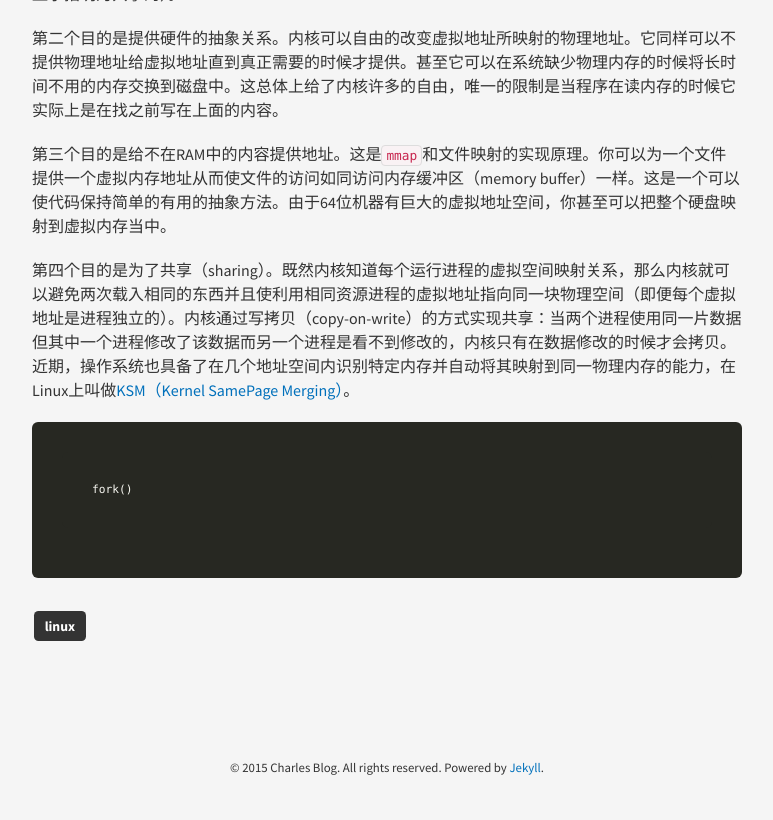
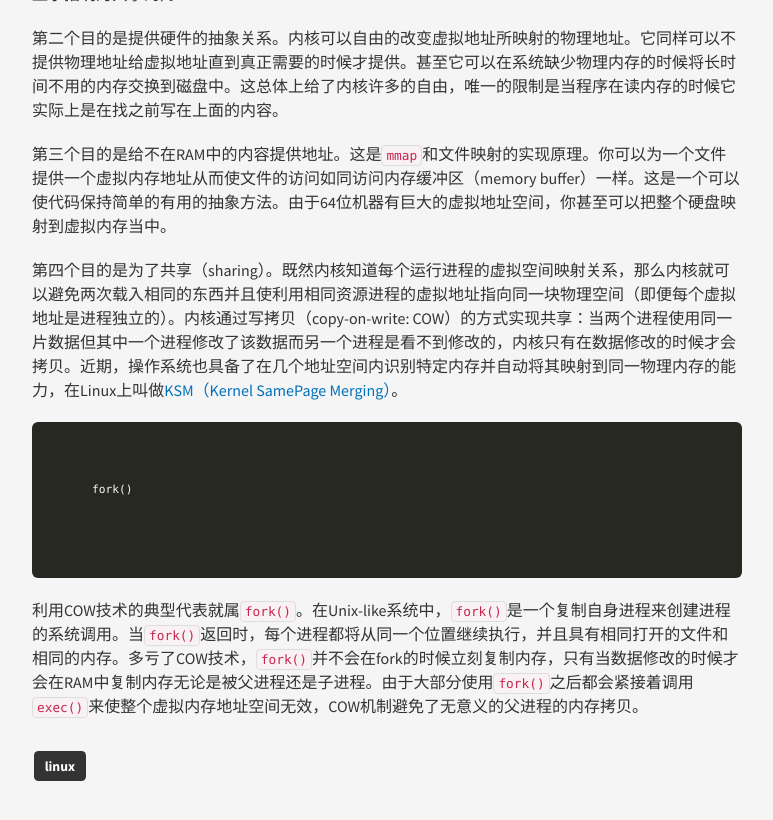
Before and after one commit to JavaCS3/blog, a Jekyll site: the page built from _posts/2015-10-24-talk-about-memory-part-1.md, in a window 1280 px wide and 900 px high, scrolled down 1137 px. Shown: the top 820 px of the window, without its empty margins (253-1026 px from the left). Built offline with Jekyll 4.4.1, drawn with Linux system fonts in a browser that asks for light colours; nearby versions of some CDN libraries; Markdown is read by kramdown in place of the engine named in the settings; comment, search, counter and statistics services are not loaded; before the commit the page ends 1934 px from its top, so only the background shows below that.

Commit message:
continuing 2015-10-24-talk-about-memory-part-1.md

```diff
--- a/_posts/2015-10-24-talk-about-memory-part-1.md
+++ b/_posts/2015-10-24-talk-about-memory-part-1.md
@@ -27,6 +27,8 @@ title: 内存解析（一）：内存类型（译）
 
 第三个目的是给不在RAM中的内容提供地址。这是`mmap`和文件映射的实现原理。你可以为一个文件提供一个虚拟内存地址从而使文件的访问如同访问内存缓冲区（memory buffer）一样。这是一个可以使代码保持简单的有用的抽象方法。由于64位机器有巨大的虚拟地址空间，你甚至可以把整个硬盘映射到虚拟内存当中。
 
-第四个目的是为了共享（sharing）。既然内核知道每个运行进程的虚拟空间映射关系，那么内核就可以避免两次载入相同的东西并且使利用相同资源进程的虚拟地址指向同一块物理空间（即便每个虚拟地址是进程独立的）。内核通过写拷贝（copy-on-write）的方式实现共享：当两个进程使用同一片数据但其中一个进程修改了该数据而另一个进程是看不到修改的，内核只有在数据修改的时候才会拷贝。近期，操作系统也具备了在几个地址空间内识别特定内存并自动将其映射到同一物理内存的能力，在Linux上叫做[KSM（Kernel SamePage Merging）](http://en.wikipedia.org/wiki/Kernel_SamePage_Merging_(KSM))。
+第四个目的是为了共享（sharing）。既然内核知道每个运行进程的虚拟空间映射关系，那么内核就可以避免两次载入相同的东西并且使利用相同资源进程的虚拟地址指向同一块物理空间（即便每个虚拟地址是进程独立的）。内核通过写拷贝（copy-on-write: COW）的方式实现共享：当两个进程使用同一片数据但其中一个进程修改了该数据而另一个进程是看不到修改的，内核只有在数据修改的时候才会拷贝。近期，操作系统也具备了在几个地址空间内识别特定内存并自动将其映射到同一物理内存的能力，在Linux上叫做[KSM（Kernel SamePage Merging）](http://en.wikipedia.org/wiki/Kernel_SamePage_Merging_(KSM))。
 
     fork()
+
+利用COW技术的典型代表就属`fork()`。在Unix-like系统中，`fork()`是一个复制自身进程来创建进程的系统调用。当`fork()`返回时，每个进程都将从同一个位置继续执行，并且具有相同打开的文件和相同的内存。多亏了COW技术，`fork()`并不会在fork的时候立刻复制内存，只有当数据修改的时候才会在RAM中复制内存无论是被父进程还是子进程。由于大部分使用`fork()`之后都会紧接着调用`exec()`来使整个虚拟内存地址空间无效，COW机制避免了无意义的父进程的内存拷贝。
```
